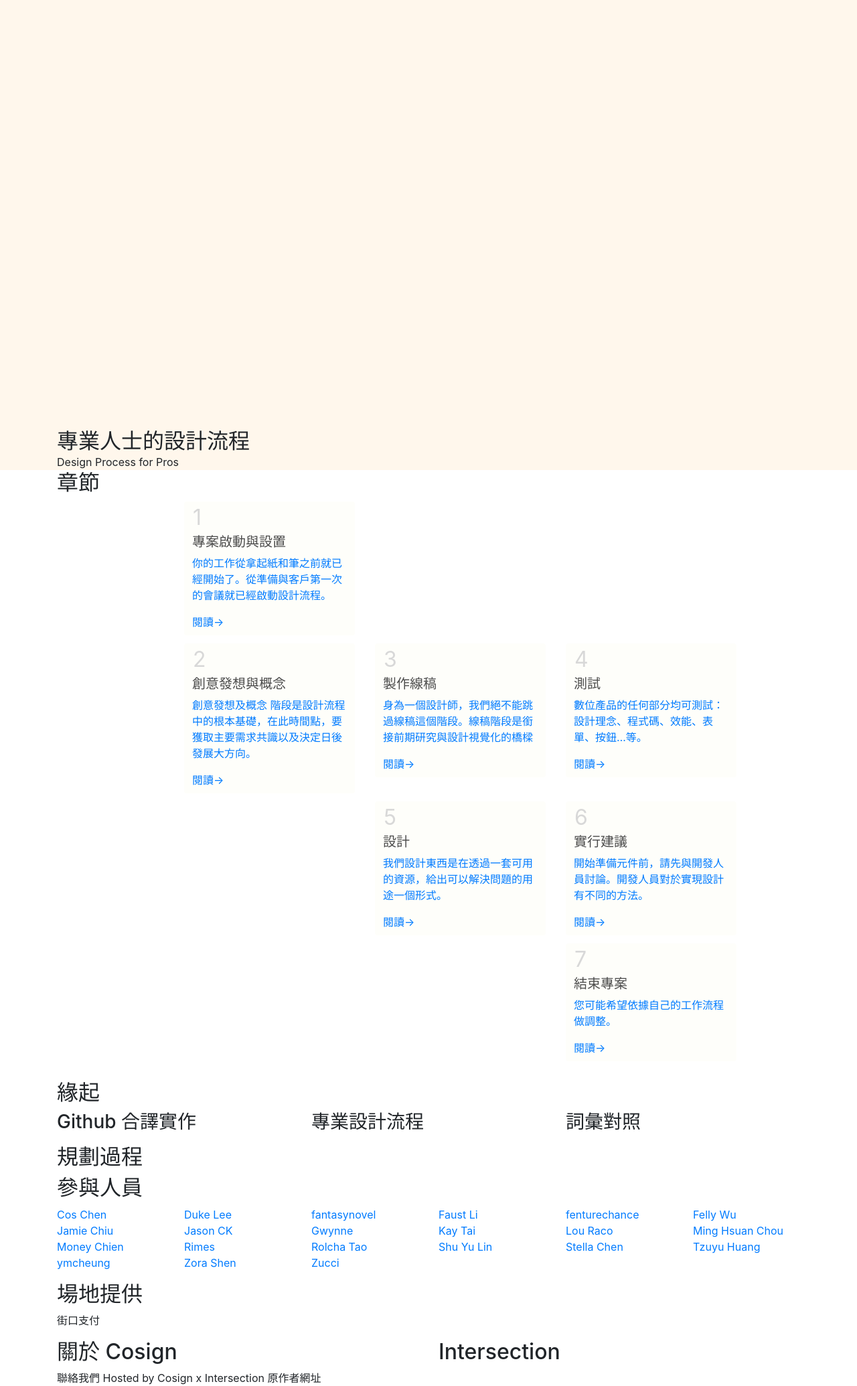
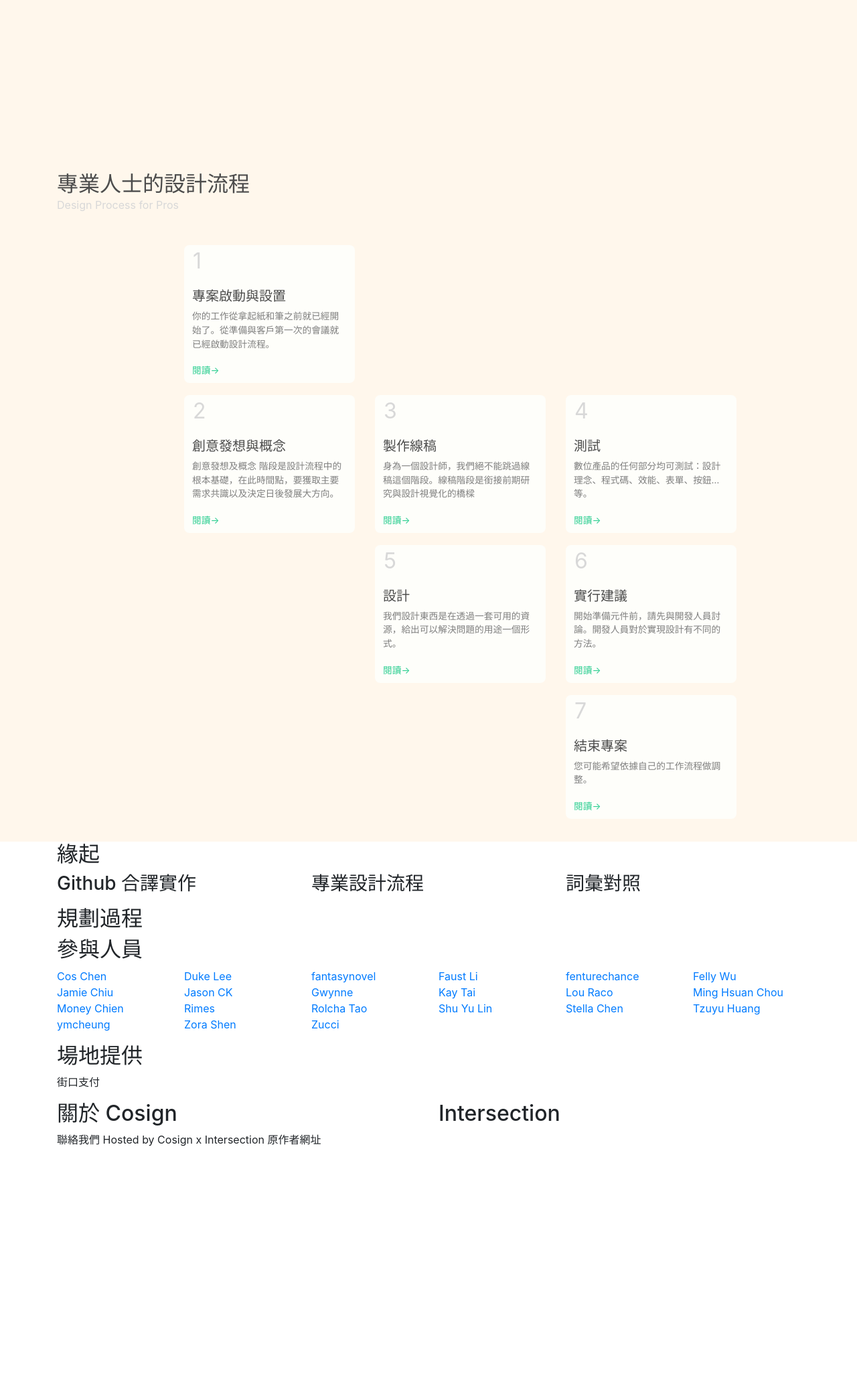
Before and after one commit to thecosignstudio/process, a Jekyll site: the page built from index.md, in a window 1280 px wide. Shown: the whole page at 67% size. Built offline with Jekyll 4.4.1, drawn with Linux system fonts in a browser that asks for light colours; after the commit the page ends 1714 px from its top, so only the background shows below that.

Commit message:
Update cover & chapters layout

```diff
--- a/_layouts/home.html
+++ b/_layouts/home.html
@@ -26,76 +26,85 @@
   <main class="home-cover">
     <div class="container">
       <header class="row">
-        <div class="col-12">
+        <div class="col">
           <h1 class="home-cover-title">專業人士的設計流程</h1>
           <span class="home-cover-subtitle">Design Process for Pros</span>
         </div>
       </header>
-    </div>
-  </main>
-  <section class="home-chapters">
-    <div class="container">
       <div class="row">
         <div class="col">
-          <h2>章節</h2>
           <ul class="home-chapter-list row">
             <li class="home-chapter-item col-12 col-sm-6 col-md-3 offset-md-2">
               <a href="chapters/01-project-introduction-and-setup.html" class="home-chapter-link">
                 <h5 class="home-chapter-title">專案啟動與設置</h5>
-                <p>你的工作從拿起紙和筆之前就已經開始了。從準備與客戶第一次的會議就已經啟動設計流程。</p>
-                <span>閱讀→</span>
+                <p class="home-chapter-preview">
+                  你的工作從拿起紙和筆之前就已經開始了。從準備與客戶第一次的會議就已經啟動設計流程。
+                </p>
+                <span class="home-chapter-cta">閱讀→</span>
               </a>
             </li>
             <div class="w-100 d-none d-md-block"></div>
             <li class="home-chapter-item col-12 col-sm-6 col-md-3 offset-md-2">
               <a href="chapters/02-ideation-and-concept.html" class="home-chapter-link">
                 <h5 class="home-chapter-title">創意發想與概念</h5>
-                <p>創意發想及概念 階段是設計流程中的根本基礎，在此時間點，要獲取主要需求共識以及決定日後發展大方向。</p>
-                <span>閱讀→</span>
+                <p class="home-chapter-preview">
+                  創意發想及概念 階段是設計流程中的根本基礎，在此時間點，要獲取主要需求共識以及決定日後發展大方向。
+                </p>
+                <span class="home-chapter-cta">閱讀→</span>
               </a>
             </li>
             <li class="home-chapter-item col-12 col-sm-6 col-md-3">
               <a href="chapters/03-wireframing.html" class="home-chapter-link">
                 <h5 class="home-chapter-title">製作線稿</h5>
-                <p>身為一個設計師，我們絕不能跳過線稿這個階段。線稿階段是銜接前期研究與設計視覺化的橋樑</p>
-                <span>閱讀→</span>
+                <p class="home-chapter-preview">
+                  身為一個設計師，我們絕不能跳過線稿這個階段。線稿階段是銜接前期研究與設計視覺化的橋樑
+                </p>
+                <span class="home-chapter-cta">閱讀→</span>
               </a>
             </li>
             <li class="home-chapter-item col-12 col-sm-6 col-md-3">
               <a href="chapters/04-testing.html" class="home-chapter-link">
                 <h5 class="home-chapter-title">測試</h5>
-                <p>數位產品的任何部分均可測試：設計理念、程式碼、效能、表單、按鈕…等。</p>
-                <span>閱讀→</span>
+                <p class="home-chapter-preview">
+                  數位產品的任何部分均可測試：設計理念、程式碼、效能、表單、按鈕…等。
+                </p>
+                <span class="home-chapter-cta">閱讀→</span>
               </a>
             </li>
             <div class="w-100 d-none d-md-block"></div>
             <li class="home-chapter-item col-12 col-sm-6 col-md-3 offset-md-5">
               <a href="chapters/05-design.html" class="home-chapter-link">
                 <h5 class="home-chapter-title">設計</h5>
-                <p>我們設計東西是在透過一套可用的資源，給出可以解決問題的用途一個形式。</p>
-                <span>閱讀→</span>
+                <p class="home-chapter-preview">
+                  我們設計東西是在透過一套可用的資源，給出可以解決問題的用途一個形式。
+                </p>
+                <span class="home-chapter-cta">閱讀→</span>
               </a>
             </li>
             <li class="home-chapter-item col-12 col-sm-6 col-md-3">
               <a href="chapters/06-implementation-recommendations.html" class="home-chapter-link">
                 <h5 class="home-chapter-title">實行建議</h5>
-                <p>開始準備元件前，請先與開發人員討論。開發人員對於實現設計有不同的方法。</p>
-                <span>閱讀→</span>
+                <p class="home-chapter-preview">
+                  開始準備元件前，請先與開發人員討論。開發人員對於實現設計有不同的方法。
+                </p>
+                <span class="home-chapter-cta">閱讀→</span>
               </a>
             </li>
             <div class="w-100 d-none d-md-block"></div>
             <li class="home-chapter-item col-12 col-sm-6 col-md-3 offset-md-8">
               <a href="chapters/07-project-termination.html" class="home-chapter-link">
                 <h5 class="home-chapter-title">結束專案</h5>
-                <p>您可能希望依據自己的工作流程做調整。</p>
-                <span>閱讀→</span>
+                <p class="home-chapter-preview">
+                  您可能希望依據自己的工作流程做調整。
+                </p>
+                <span class="home-chapter-cta">閱讀→</span>
               </a>
             </li>
           </ul>
         </div>
       </div>
     </div>
-  </section>
+  </main>
 
   <div class="container">
     <section class="row">
--- a/_sass/custom/_chapters.scss
+++ b/_sass/custom/_chapters.scss
@@ -1,15 +1,16 @@
 .home-chapter-list {
+  margin-top: 48px;
   padding: 0;
   counter-reset: chapter;
 }
 
 .home-chapter-item {
   position: relative;
-  margin-bottom: 12px;
+  margin-bottom: 18px;
   list-style: none;
 
   &::before {
-    color: $white-shade-light;
+    color: $white-shade-lighter;
     content: counter(chapter);
     font-size: 2rem;
     counter-increment: chapter;
@@ -21,11 +22,25 @@
 .home-chapter-link {
   display: block;
   background-color: $white;
-  border-radius: 4px;
+  border-radius: 8px;
   overflow: hidden;
-  padding: 48px 12px 8px;
+  padding: 64px 12px 8px;
+
+  &:hover {
+    text-decoration: none;
+  }
 }
 
 .home-chapter-title {
   color: $white-shade-dark;
 }
+
+.home-chapter-preview {
+  font-size: 0.8571rem;
+  color: $white-shade-medium;
+}
+
+.home-chapter-cta {
+  font-size: 0.8571rem;
+  color: $green-laurel;
+}
--- a/_sass/custom/_colors.scss
+++ b/_sass/custom/_colors.scss
@@ -1,4 +1,8 @@
 $white: #fefefa;
 $white-floral: #fff7ec;
-$white-shade-light: #d8d8d8;
+$white-shade-lighter: #d8d8d8;
+$white-shade-light: #b2b2b2;
+$white-shade-medium: #7f7f7f;
 $white-shade-dark: #4c4c4c;
+
+$green-laurel: #2bce90;
--- a/_sass/custom/_cover.scss
+++ b/_sass/custom/_cover.scss
@@ -1,9 +1,18 @@
 .home-cover {
+  padding-top: 50%;
   background-color: $white-floral;
-  padding-top: 50%;
+
+  @media screen and (min-width: 768px) {
+    padding-top: 20%;
+  }
 }
 
 .home-cover-title {
+  color: $white-shade-dark;
   font-size: 2rem;
   margin-bottom: 0;
 }
+
+.home-cover-subtitle {
+  color: $white-shade-lighter;
+}
```
